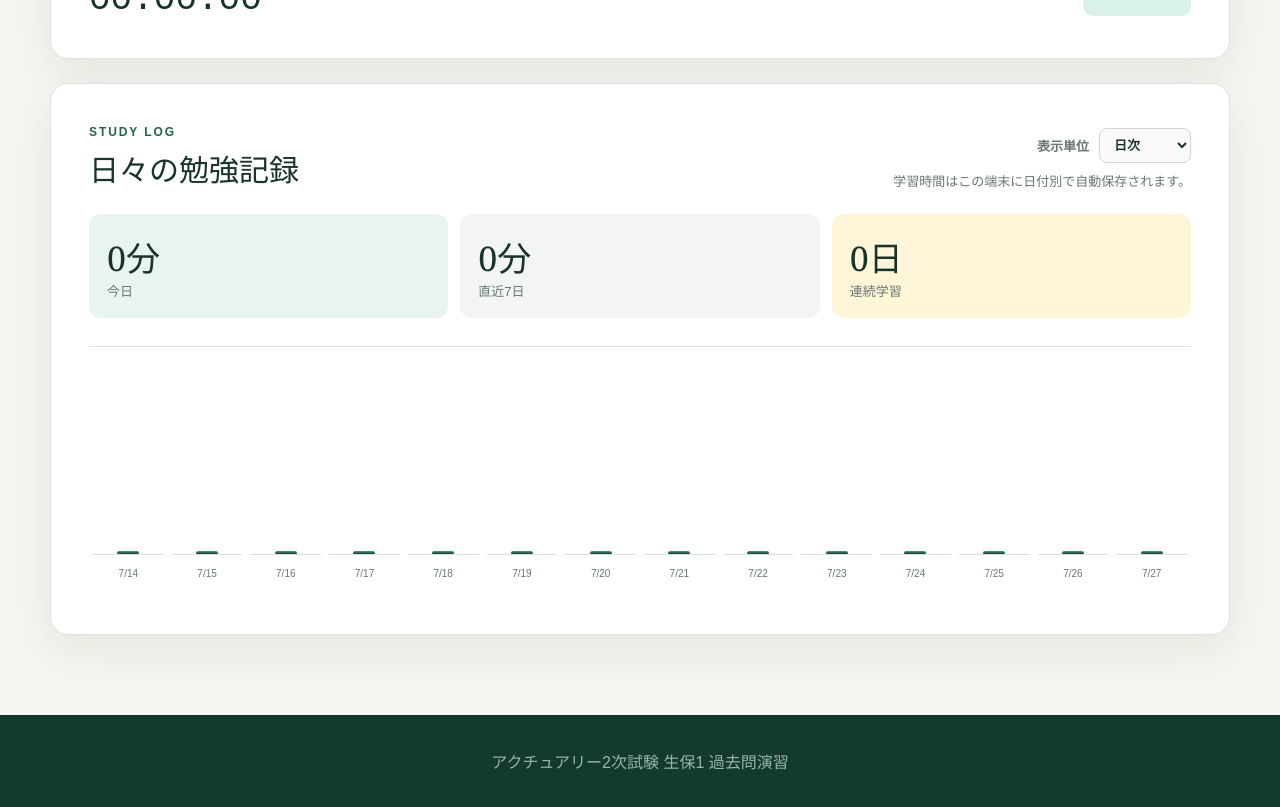
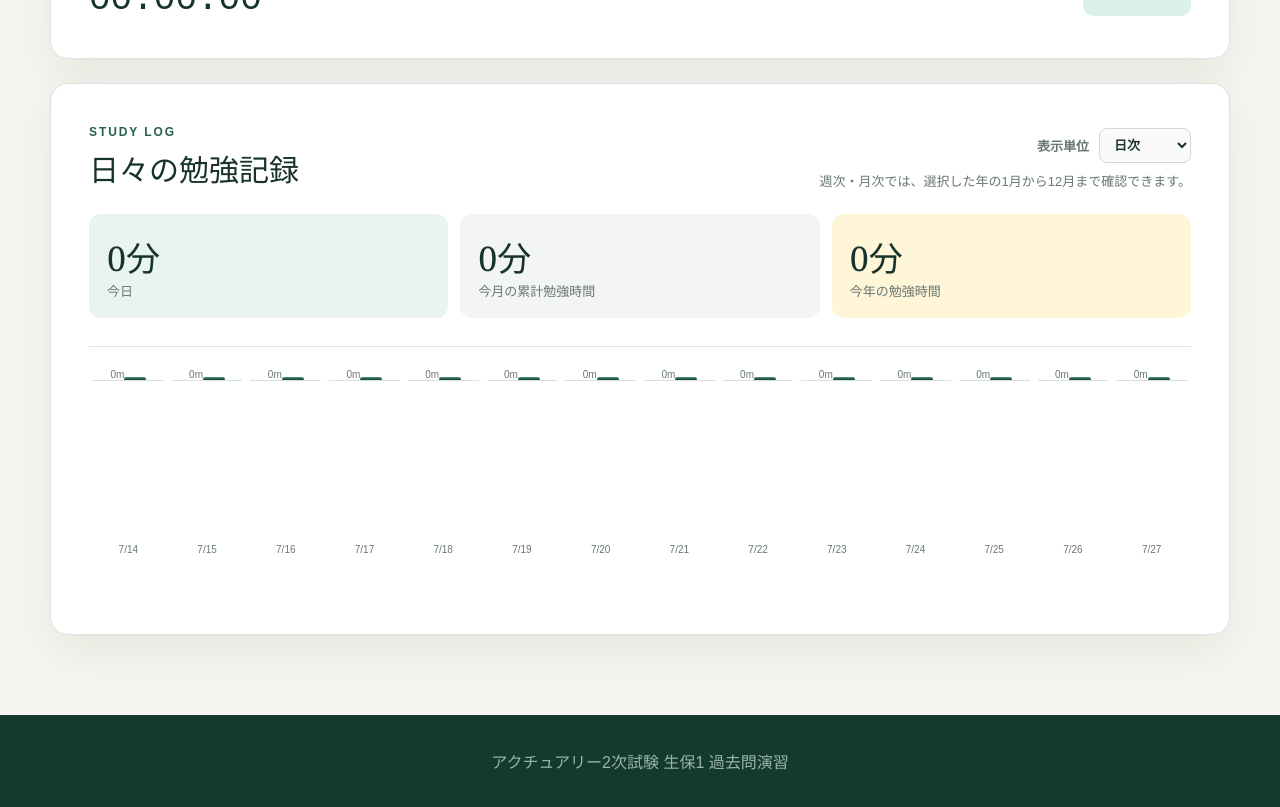
Before and after one commit to yoshi123027-del/actuary-app-seiho1, a Next.js app in the folder vercel/: page / in a window 1280 px wide. Shown: the part 1180-1987 px from the top of the page. Built offline with nearby package versions, Linux system fonts and the light colour scheme.

Commit message:
年間の週次・月次勉強記録を表示する

```diff
--- a/vercel/app/page.js
+++ b/vercel/app/page.js
@@ -77,7 +77,7 @@
 
 const STUDY_VIEW_OPTIONS = {
   daily: { label: "日次", periods: 14 },
-  weekly: { label: "週次", periods: 12 },
+  weekly: { label: "週次" },
   monthly: { label: "月次", periods: 12 },
 };
 
@@ -96,7 +96,16 @@
   }, 0);
 }
 
-function buildStudyPeriods(viewMode, dailySeconds, timestamp) {
+function availableStudyYears(dailySeconds, currentYear) {
+  return [...new Set([
+    currentYear,
+    ...Object.keys(dailySeconds)
+      .filter((key) => /^\d{4}-\d{2}-\d{2}$/.test(key))
+      .map((key) => Number(key.slice(0, 4))),
+  ])].sort((a, b) => b - a);
+}
+
+function buildStudyPeriods(viewMode, dailySeconds, timestamp, selectedYear) {
   const currentDay = new Date(timestamp + 9 * 60 * 60 * 1000);
   currentDay.setUTCHours(0, 0, 0, 0);
 
@@ -113,17 +122,27 @@
     });
   }
 
+  const year = Number(selectedYear) || currentDay.getUTCFullYear();
+  const yearStart = new Date(Date.UTC(year, 0, 1));
+  const yearEnd = new Date(Date.UTC(year, 11, 31));
+
   if (viewMode === "weekly") {
-    const daysSinceMonday = (currentDay.getUTCDay() + 6) % 7;
-    const currentMonday = new Date(currentDay.getTime() - daysSinceMonday * 86400000);
-    return Array.from({ length: STUDY_VIEW_OPTIONS.weekly.periods }, (_, index) => {
-      const start = new Date(currentMonday.getTime() - (STUDY_VIEW_OPTIONS.weekly.periods - 1 - index) * 7 * 86400000);
-      const end = new Date(start.getTime() + 6 * 86400000);
-      const startKey = utcDateKey(start);
-      const endKey = utcDateKey(end);
+    const daysSinceMonday = (yearStart.getUTCDay() + 6) % 7;
+    const firstMonday = new Date(yearStart.getTime() - daysSinceMonday * 86400000);
+    const lastWeekDays = (7 - ((yearEnd.getUTCDay() + 6) % 7) - 1) % 7;
+    const lastSunday = new Date(yearEnd.getTime() + lastWeekDays * 86400000);
+    const periodCount = Math.floor((lastSunday.getTime() - firstMonday.getTime()) / (7 * 86400000)) + 1;
+
+    return Array.from({ length: periodCount }, (_, index) => {
+      const weekStart = new Date(firstMonday.getTime() + index * 7 * 86400000);
+      const weekEnd = new Date(weekStart.getTime() + 6 * 86400000);
+      const clippedStart = weekStart < yearStart ? yearStart : weekStart;
+      const clippedEnd = weekEnd > yearEnd ? yearEnd : weekEnd;
+      const startKey = utcDateKey(clippedStart);
+      const endKey = utcDateKey(clippedEnd);
       return {
-        key: `week-${startKey}`,
-        label: `${monthDayLabel(start)}週`,
+        key: `week-${utcDateKey(weekStart)}`,
+        label: monthDayLabel(clippedStart),
         title: `${startKey}〜${endKey}`,
         seconds: sumStudySeconds(dailySeconds, startKey, endKey),
       };
@@ -131,15 +150,14 @@
   }
 
   return Array.from({ length: STUDY_VIEW_OPTIONS.monthly.periods }, (_, index) => {
-    const offset = STUDY_VIEW_OPTIONS.monthly.periods - 1 - index;
-    const start = new Date(Date.UTC(currentDay.getUTCFullYear(), currentDay.getUTCMonth() - offset, 1));
-    const end = new Date(Date.UTC(start.getUTCFullYear(), start.getUTCMonth() + 1, 0));
+    const start = new Date(Date.UTC(year, index, 1));
+    const end = new Date(Date.UTC(year, index + 1, 0));
     const startKey = utcDateKey(start);
     const endKey = utcDateKey(end);
     return {
       key: `month-${startKey}`,
-      label: `${String(start.getUTCFullYear()).slice(-2)}/${start.getUTCMonth() + 1}`,
-      title: `${start.getUTCFullYear()}年${start.getUTCMonth() + 1}月`,
+      label: `${index + 1}月`,
+      title: `${year}年${index + 1}月`,
       seconds: sumStudySeconds(dailySeconds, startKey, endKey),
     };
   });
@@ -147,7 +165,7 @@
 
 function formatStudyBarValue(totalSeconds) {
   const minutes = Math.round((totalSeconds || 0) / 60);
-  if (minutes < 1) return "";
+  if (minutes < 1) return "0m";
   if (minutes < 120) return `${minutes}m`;
   const hours = totalSeconds / 3600;
   return hours < 10 ? `${hours.toFixed(1)}h` : `${Math.round(hours)}h`;
@@ -413,29 +431,30 @@
 
 function StudyHistory({ dailySeconds, now }) {
   const [viewMode, setViewMode] = useState("daily");
-  const days = recentJapanDays(14, now);
-  const lastSeven = days.slice(-7);
-  const todayKey = days[days.length - 1];
+  const currentYear = Number(japanDateKey(now).slice(0, 4));
+  const [selectedYear, setSelectedYear] = useState(currentYear);
+  const yearOptions = availableStudyYears(dailySeconds, currentYear);
+  const todayKey = japanDateKey(now);
   const todaySeconds = Number(dailySeconds[todayKey]) || 0;
-  const weeklySeconds = lastSeven.reduce((sum, key) => sum + (Number(dailySeconds[key]) || 0), 0);
-  const periods = buildStudyPeriods(viewMode, dailySeconds, now);
+
+  const currentDay = new Date(now + 9 * 60 * 60 * 1000);
+  const monthStart = utcDateKey(new Date(Date.UTC(currentDay.getUTCFullYear(), currentDay.getUTCMonth(), 1)));
+  const monthEnd = utcDateKey(new Date(Date.UTC(currentDay.getUTCFullYear(), currentDay.getUTCMonth() + 1, 0)));
+  const yearStart = `${currentYear}-01-01`;
+  const yearEnd = `${currentYear}-12-31`;
+  const monthlySeconds = sumStudySeconds(dailySeconds, monthStart, monthEnd);
+  const yearlySeconds = sumStudySeconds(dailySeconds, yearStart, yearEnd);
+
+  const periods = buildStudyPeriods(viewMode, dailySeconds, now, selectedYear);
   const maxSeconds = Math.max(60, ...periods.map((period) => period.seconds));
   const viewLabel = STUDY_VIEW_OPTIONS[viewMode].label;
-
-  const streakDays = recentJapanDays(366, now);
-  let streak = 0;
-  let cursor = streakDays.length - 1;
-  if ((Number(dailySeconds[streakDays[cursor]]) || 0) === 0) cursor -= 1;
-  while (cursor >= 0 && (Number(dailySeconds[streakDays[cursor]]) || 0) > 0) {
-    streak += 1;
-    cursor -= 1;
-  }
 
   return (
     <section className="surface study-history">
       <div className="section-title">
         <div><span>STUDY LOG</span><h2>日々の勉強記録</h2></div>
         <div className="study-history-tools">
+          <div className="study-filter-row">
             <label>表示単位
               <select
                 aria-label="勉強記録の表示単位"
@@ -447,13 +466,25 @@
                 ))}
               </select>
             </label>
-          <p>学習時間はこの端末に日付別で自動保存されます。</p>
+            {viewMode !== "daily" && (
+              <label>表示年
+                <select
+                  aria-label="勉強記録の表示年"
+                  value={selectedYear}
+                  onChange={(event) => setSelectedYear(Number(event.target.value))}
+                >
+                  {yearOptions.map((year) => <option key={year} value={year}>{year}年</option>)}
+                </select>
+              </label>
+            )}
+          </div>
+          <p>週次・月次では、選択した年の1月から12月まで確認できます。</p>
         </div>
       </div>
       <div className="study-summary">
         <Stat value={formatStudyDuration(todaySeconds)} label="今日" tone="green" />
-        <Stat value={formatStudyDuration(weeklySeconds)} label="直近7日" />
-        <Stat value={`${streak}日`} label="連続学習" tone="yellow" />
+        <Stat value={formatStudyDuration(monthlySeconds)} label="今月の累計勉強時間" />
+        <Stat value={formatStudyDuration(yearlySeconds)} label="今年の勉強時間" tone="yellow" />
       </div>
       <div
         className="study-chart"
@@ -464,8 +495,10 @@
           const height = period.seconds ? Math.max(8, period.seconds / maxSeconds * 100) : 2;
           return (
             <div className="study-bar-column" key={period.key} title={`${period.title}: ${formatStudyDuration(period.seconds)}`}>
+              <div className="study-bar-track">
                 <span className="study-bar-value">{formatStudyBarValue(period.seconds)}</span>
-              <div className="study-bar-track"><div className="study-bar" style={{ height: `${height}%` }} /></div>
+                <div className="study-bar" style={{ height: `${height}%` }} />
+              </div>
               <span className="study-bar-label">{period.label}</span>
             </div>
           );
```
Lines whose indentation alone changed are shown as unchanged.
